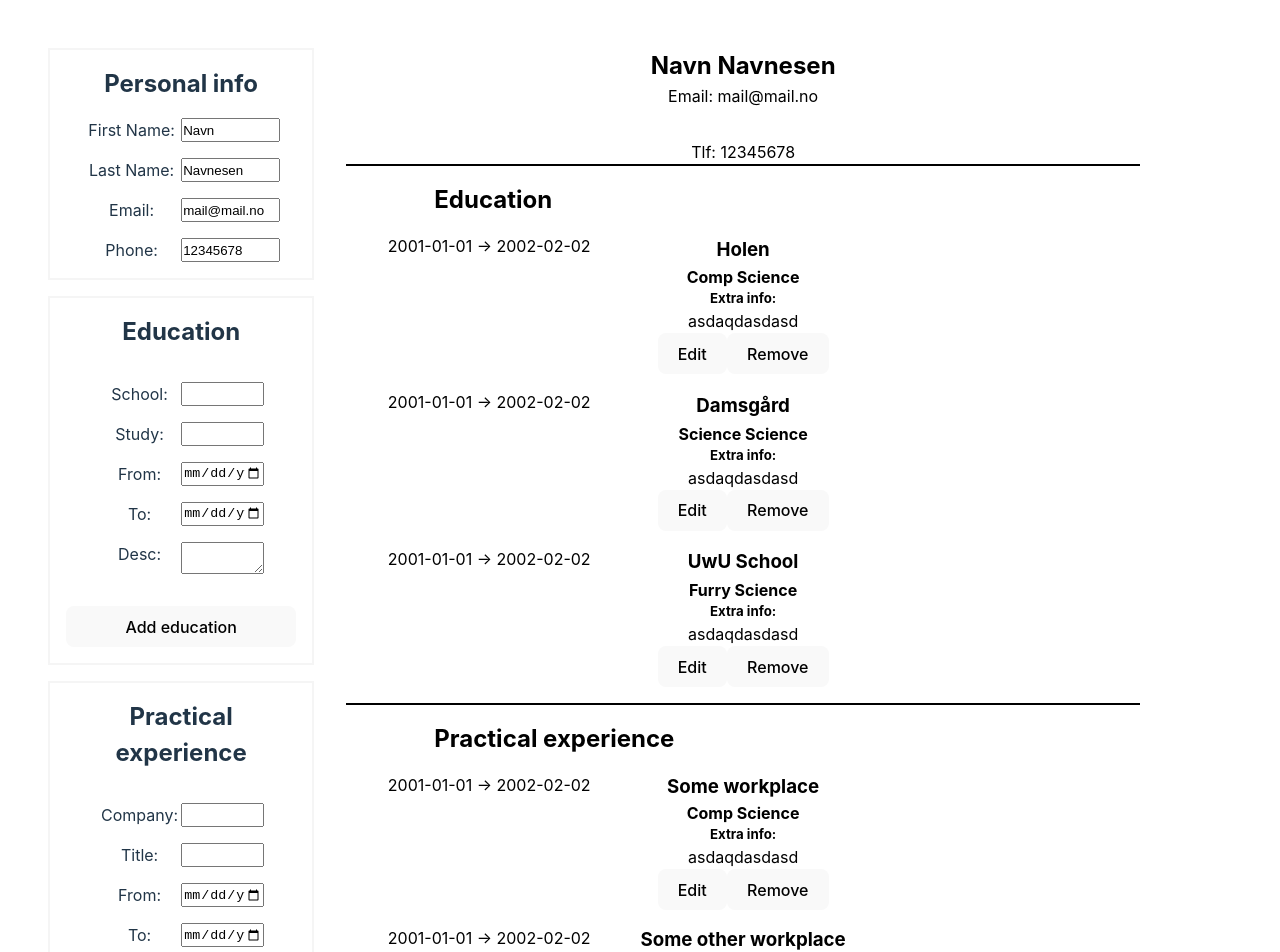
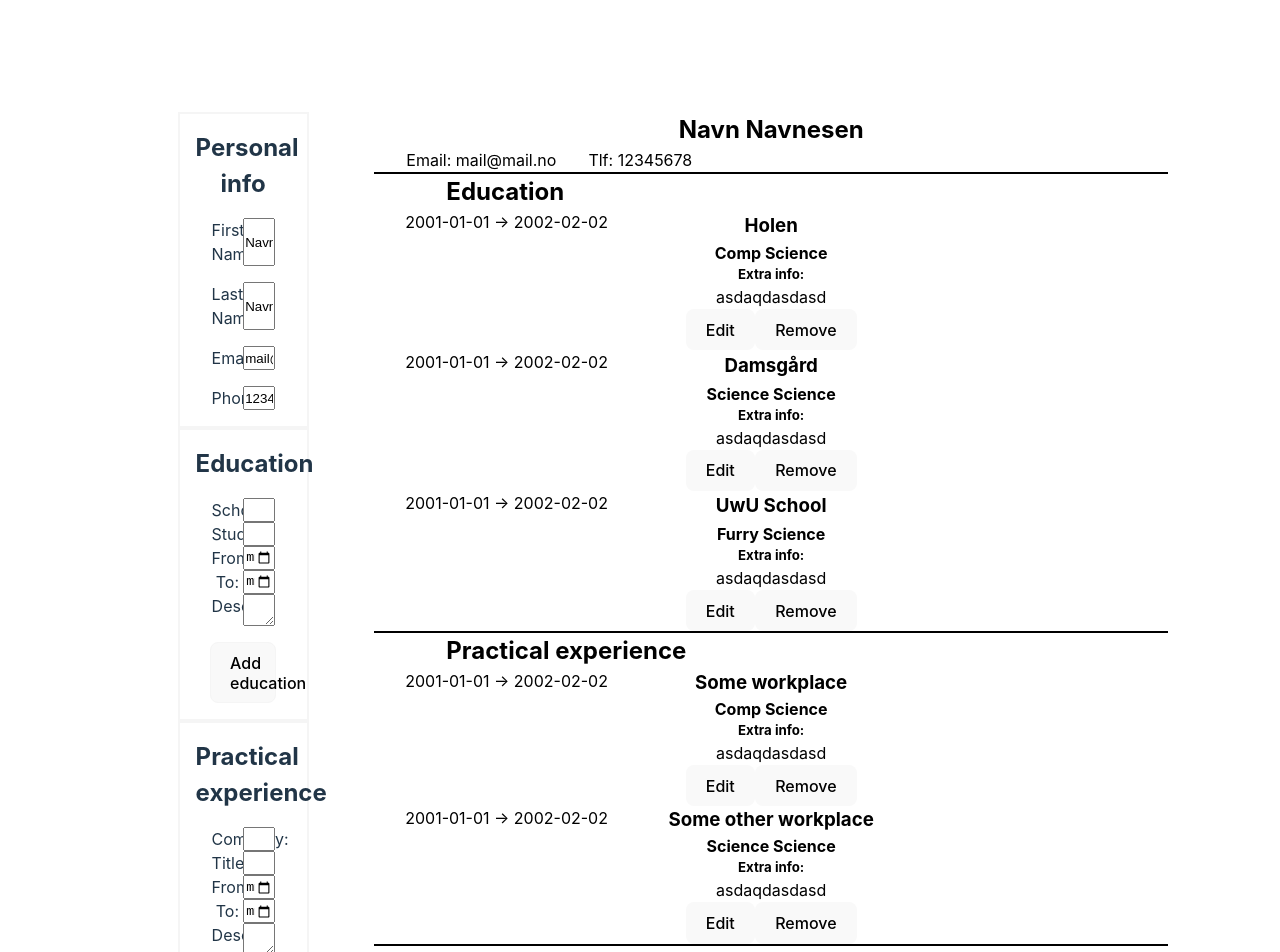
Before and after one commit to ATlexEide/cv-app, a React (Vite) app: page / in a window 1280 px wide. Shown: the top 952 px of the page. Built offline with nearby package versions, Linux system fonts and the light colour scheme.

Commit message:
Add classname

```diff
--- a/src/Components/Inputs/PracticalInput.jsx
+++ b/src/Components/Inputs/PracticalInput.jsx
@@ -4,6 +4,7 @@ function PracticalInput({ practicalInfo, setPracticalInfo }) {
   return (
     <section id="practicalExperience">
       <Input
+        className="expInput"
         label="Company"
         name="company"
         onChange={(e) => {
@@ -11,6 +12,7 @@ function PracticalInput({ practicalInfo, setPracticalInfo }) {
         }}
       />
       <Input
+        className="expInput"
         label="Title"
         name="title"
         onChange={(e) => {
@@ -18,6 +20,7 @@ function PracticalInput({ practicalInfo, setPracticalInfo }) {
         }}
       />
       <Input
+        className="expInput"
         type="date"
         label="From"
         name="timeFrom"
@@ -26,6 +29,7 @@ function PracticalInput({ practicalInfo, setPracticalInfo }) {
         }}
       />
       <Input
+        className="expInput"
         type="date"
         label="To"
         name="timeTo"
@@ -34,6 +38,7 @@ function PracticalInput({ practicalInfo, setPracticalInfo }) {
         }}
       />
       <Input
+        className="expInput"
         type="textarea"
         label="Desc"
         name="desc"
--- a/src/styles/App.css
+++ b/src/styles/App.css
@@ -1,10 +1,10 @@
 #root {
-  max-width: 1280px;
+  width: 100%;
   margin: 0 auto;
-  padding: 2rem;
+  padding: 7rem;
   text-align: center;
   display: grid;
-  grid-template-columns: 1fr 4fr;
+  grid-template-columns: 1fr 210mm;
 }
 @media print {
   body {
--- a/src/styles/Form.css
+++ b/src/styles/Form.css
@@ -1,14 +1,13 @@
-form,
-section {
+form {
+  width: 50%;
   display: flex;
   flex-direction: column;
   gap: 1em;
   padding: 1em;
+  border: solid 2px whitesmoke;
+  place-self: center;
 }
-#root > section > section,
-form {
-  border: solid 2px whitesmoke;
-}
+
 input,
 textarea,
 label {
@@ -19,7 +18,7 @@ label {
   justify-content: end;
   padding: 0 1em;
 }
-section > button {
+form > button {
   border: solid 1px whitesmoke;
   width: 70%;
   align-self: center;
```
